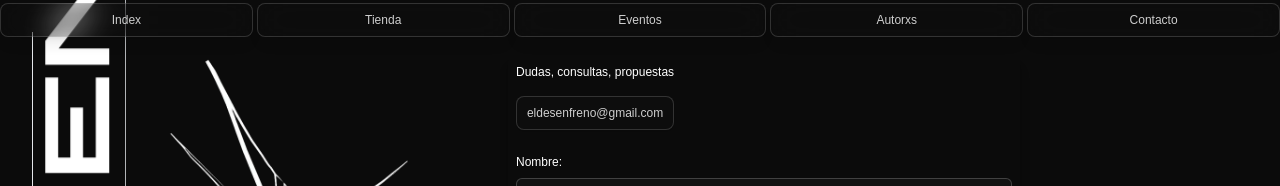
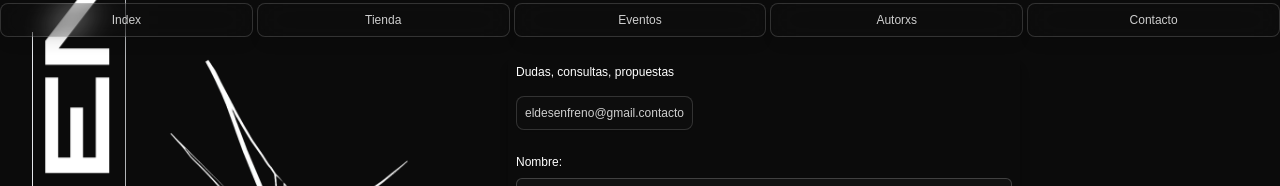
Before and after one commit to i9-9/eldesenfreno, a Next.js app: page /contact in a window 1280 px wide. Shown: the top 186 px of the page. Built offline with nearby package versions, Linux system fonts and the light colour scheme.

Commit message:
enzo se dio cuenta que el mail no era el correcto

```diff
--- a/app/ui/ContactForm.tsx
+++ b/app/ui/ContactForm.tsx
@@ -10,7 +10,7 @@ const ContactForm = () => {
         </p>
         <Link href="mailto:eldesenfreno@gmail.com" className="text-white py-2 hover:underline text-xs">
         <button type="submit" className="p-2 bg-[#2C2C2C] hover:bg-gray-400 transition-all duration-700 drop-shadow opacity-80 text-xs w-full bg-opacity-10 border border-white border-opacity-20 rounded-lg">
-          eldesenfreno@gmail.com
+          eldesenfreno@gmail.contacto
         </button>
         </Link>
       </div>
```
